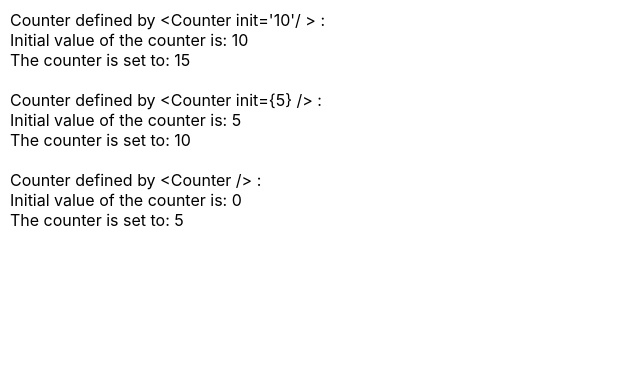
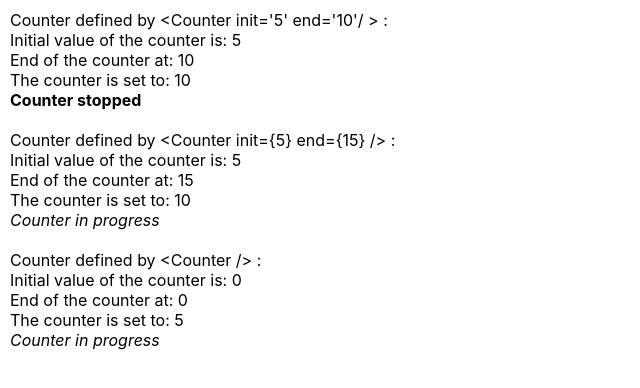
Before and after one commit to shaghab/reactapp, a React (Create React App) app: page / in a window 1280 px wide. Shown: the top 388 px of the page, without its empty margins (0-640 px from the left). Built offline with nearby package versions, Linux system fonts and the light colour scheme.

Commit message:
Add end prop to Counter component for upper limit functionality

```diff
--- a/src/App.js
+++ b/src/App.js
@@ -5,11 +5,11 @@
 function App() {
   return (
     <>
-      Counter defined by {"<Counter init='10'/ >"} : <br />
-      <Counter init="10" /> <br />
+      Counter defined by {"<Counter init='5' end='10'/ >"} : <br />
+      <Counter init="5" end="10" /> <br />
       <br />
-      Counter defined by {'<Counter init={5} />'} : <br />
-      <Counter init={5} /> <br />
+      Counter defined by {'<Counter init={5} end={15} />'} : <br />
+      <Counter init={5} end={15} /> <br />
       <br />
       Counter defined by {'<Counter />'} : <br />
       <Counter /> <br />
--- a/src/Counter.js
+++ b/src/Counter.js
@@ -1,10 +1,12 @@
 import { useState, useEffect } from 'react';
 
-function Counter({ init }) {
+function Counter({ init, end }) {
   init = parseInt(init || 0);
+  end = parseInt(end || 0);
   const [count, setCount] = useState(init);
 
   useEffect(function () {
+    if (end && count >= end) return;
     var timer = setInterval(function () {
       setCount((count) => count + 1);
       console.log('count =' + count);
@@ -21,7 +23,14 @@
     <>
       Initial value of the counter is: {init}
       <br />
+      End of the counter at: {end}
+      <br />
       The counter is set to: {count}
+      <br />
+      {(function () {
+        if (end && count >= end) return <b>Counter stopped</b>;
+        else return <i>Counter in progress</i>;
+      })()}
     </>
   );
 }
```
